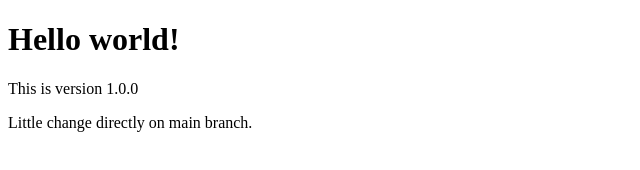
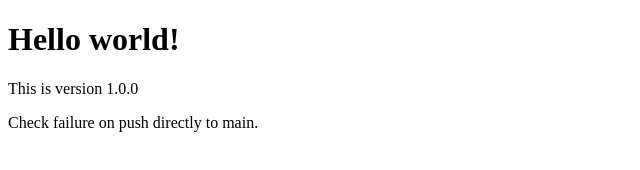
Before and after one commit to Yao-C/pr-preview, a plain HTML site: page public/index.html in a window 1280 px wide. Shown: the full height of the page, 0-640 px from the left. Drawn offline with Linux system fonts and the light colour scheme.

Commit message:
Test failure to push to main

```diff
--- a/public/index.html
+++ b/public/index.html
@@ -12,7 +12,7 @@
   <h1>Hello world!</h1>
 
   <p>This is version 1.0.0</p>
-  <p>Little change directly on main branch.</p>
+  <p>Check failure on push directly to main.</p>
 </body>
 
 </html>
```
